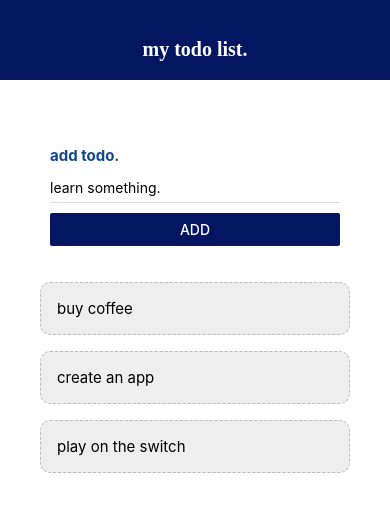
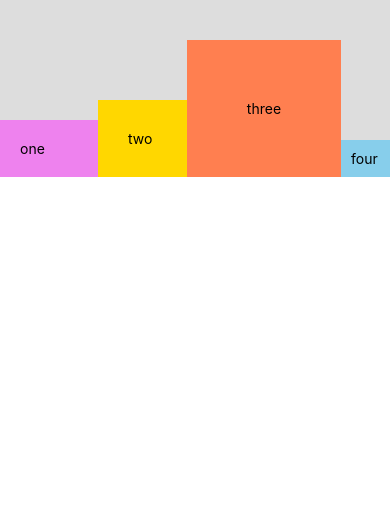
Before and after one commit to sia162/todo-android-app, a React Native app: screen / in a window 390 px wide. Shown: the top 512 px of the page. Built offline with nearby package versions, Linux system fonts and the light colour scheme.

Commit message:
learnt: react native flexbox

```diff
--- a/App.js
+++ b/App.js
@@ -9,6 +9,7 @@
   TouchableWithoutFeedback,
 } from "react-native";
 import Header from "./components/Header";
+import Sandox from "./components/Sandox";
 import TodoForm from "./components/TodoForm";
 import TodoItem from "./components/TodoItem";
 
@@ -36,35 +37,36 @@
   };
 
   return (
-    <TouchableWithoutFeedback
-      onPress={() => {
-        Keyboard.dismiss();
-        // console.log("dismiss keyboard");
-      }}
-    >
-      <View style={styles.container}>
-        {/* header */}
-        <Header />
-        <View style={styles.content}>
-          {/* to-do form */}
-          <TodoForm addtodohandler={addtodohandler} />
-          <View style={styles.list}>
-            {/* list */}
-            <FlatList
-              data={todos}
-              renderItem={({ item }) => (
-                <TodoItem
-                  item={item}
-                  pressHandler={pressHandler}
-                  addtodohandler
-                />
-              )}
-            />
-          </View>
-        </View>
-        <StatusBar style="auto" />
-      </View>
-    </TouchableWithoutFeedback>
+    <Sandox />
+    // <TouchableWithoutFeedback
+    //   onPress={() => {
+    //     Keyboard.dismiss();
+    //     // console.log("dismiss keyboard");
+    //   }}
+    // >
+    //   <View style={styles.container}>
+    //     {/* header */}
+    //     <Header />
+    //     <View style={styles.content}>
+    //       {/* to-do form */}
+    //       <TodoForm addtodohandler={addtodohandler} />
+    //       <View style={styles.list}>
+    //         {/* list */}
+    //         <FlatList
+    //           data={todos}
+    //           renderItem={({ item }) => (
+    //             <TodoItem
+    //               item={item}
+    //               pressHandler={pressHandler}
+    //               addtodohandler
+    //             />
+    //           )}
+    //         />
+    //       </View>
+    //     </View>
+    //     <StatusBar style="auto" />
+    //   </View>
+    // </TouchableWithoutFeedback>
   );
 }
 
--- /dev/null
+++ b/components/Sandox.js
@@ -0,0 +1,48 @@
+import { StyleSheet, Text, View } from "react-native";
+import React from "react";
+
+const Sandox = () => {
+  return (
+    <View style={styles.container}>
+      <Text style={styles.boxOne}>one</Text>
+      <Text style={styles.boxTwo}>two</Text>
+      <Text style={styles.boxThree}>three</Text>
+      <Text style={styles.boxFour}>four</Text>
+    </View>
+  );
+};
+
+export default Sandox;
+
+const styles = StyleSheet.create({
+  container: {
+    // flex: 1,
+    flexDirection: "row",
+    justifyContent: "space-around",
+    alignItems: "flex-end",
+    paddingTop: 40,
+    backgroundColor: "#ddd",
+  },
+
+  //flex items
+  boxOne: {
+    flex: 2,
+    backgroundColor: "violet",
+    padding: 20,
+  },
+  boxTwo: {
+    flex: 1,
+    backgroundColor: "gold",
+    padding: 30,
+  },
+  boxThree: {
+    flex: 1,
+    backgroundColor: "coral",
+    padding: 60,
+  },
+  boxFour: {
+    flex: 1,
+    backgroundColor: "skyblue",
+    padding: 10,
+  },
+});
```
